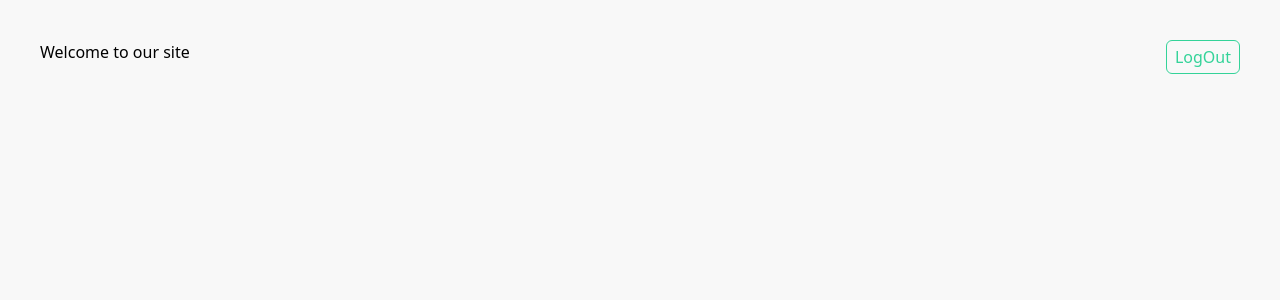
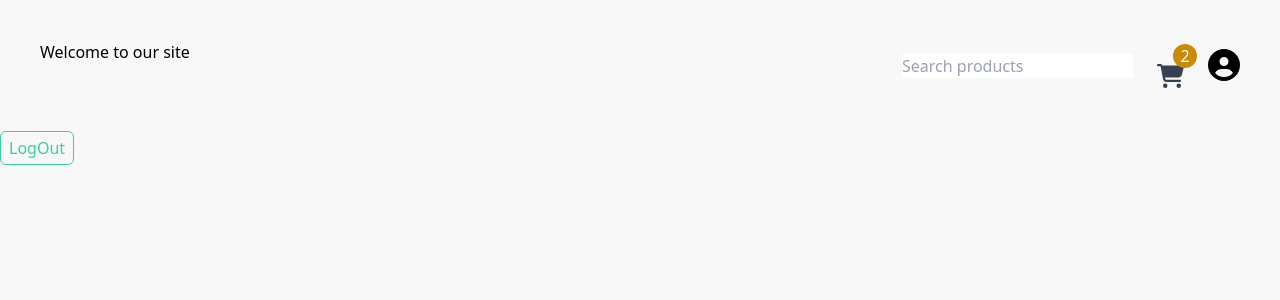
Before and after one commit to Akashdckap/E-Commerce_Application, a Next.js app in the folder Client/: page /customerHome in a window 1280 px wide. Shown: the top 300 px of the page. Built offline with nearby package versions, Linux system fonts and the light colour scheme.

Commit message:
some changes

```diff
--- a/Client/src/pages/customerHome/index.js
+++ b/Client/src/pages/customerHome/index.js
@@ -3,20 +3,38 @@ import { useDispatch, useSelector } from 'react-redux';
 import { logOutCustomer } from '@/Reducer/productReducer';
 import { useRouter } from 'next/router';
 import { notification } from 'antd';
+import { FontAwesomeIcon } from '@fortawesome/react-fontawesome';
+import { faUserCircle, faShoppingCart } from '@fortawesome/free-solid-svg-icons';
 export default function index() {
     const dispatch = useDispatch();
     const router = useRouter();
     const loginData = useSelector(state => state.productDetails.LoginData);
-    console.log("loginData----------------------", loginData.name);
     const logOutUser = () => {
         dispatch(logOutCustomer());
         router.push('/customerLogin')
         notification.success({ message: "User logged out successfully  " })
     }
     return (
-        <div className='flex justify-between p-10'>
-            <h1>Welcome to our site <span className='text-sky-400'>{loginData.name}</span></h1>
-            <button className='border border-solid border-emerald-400 flex justify-center items-center px-2 py-1 text-emerald-400 hover:text-red-400 hover:border-red-400 rounded-md' onClick={logOutUser}>LogOut</button>
-        </div>
+        <>
+            <div>
+                <div>
+                    <div className='flex justify-between p-10'>
+                        <h1>Welcome to our site <span className='text-sky-400'>{loginData.name}</span></h1>
+                        <div className='flex justify-between items-center gap-6'>
+                            <input type='search' placeholder='Search products' />
+                            <div className=''>
+                                <p className='relative left-4 top-1 text-white bg-yellow-600 text-base font-medium rounded-full h-6 w-6 flex justify-center items-center'>2</p>
+                                <FontAwesomeIcon icon={faShoppingCart} className='text-gray-700 hover:text-gray-600 text-2xl cursor-pointer' />
+                            </div>
+                            <div>
+                                <FontAwesomeIcon icon={faUserCircle} size='2x' />
+                            </div>
+                        </div>
+                    </div>
+                    <button className='border border-solid border-emerald-400 flex justify-center items-center px-2 py-1 text-emerald-400 hover:text-red-400 hover:border-red-400 rounded-md' onClick={logOutUser}>LogOut</button>
+                </div>
+            </div>
+        </>
+
     )
 }
```
